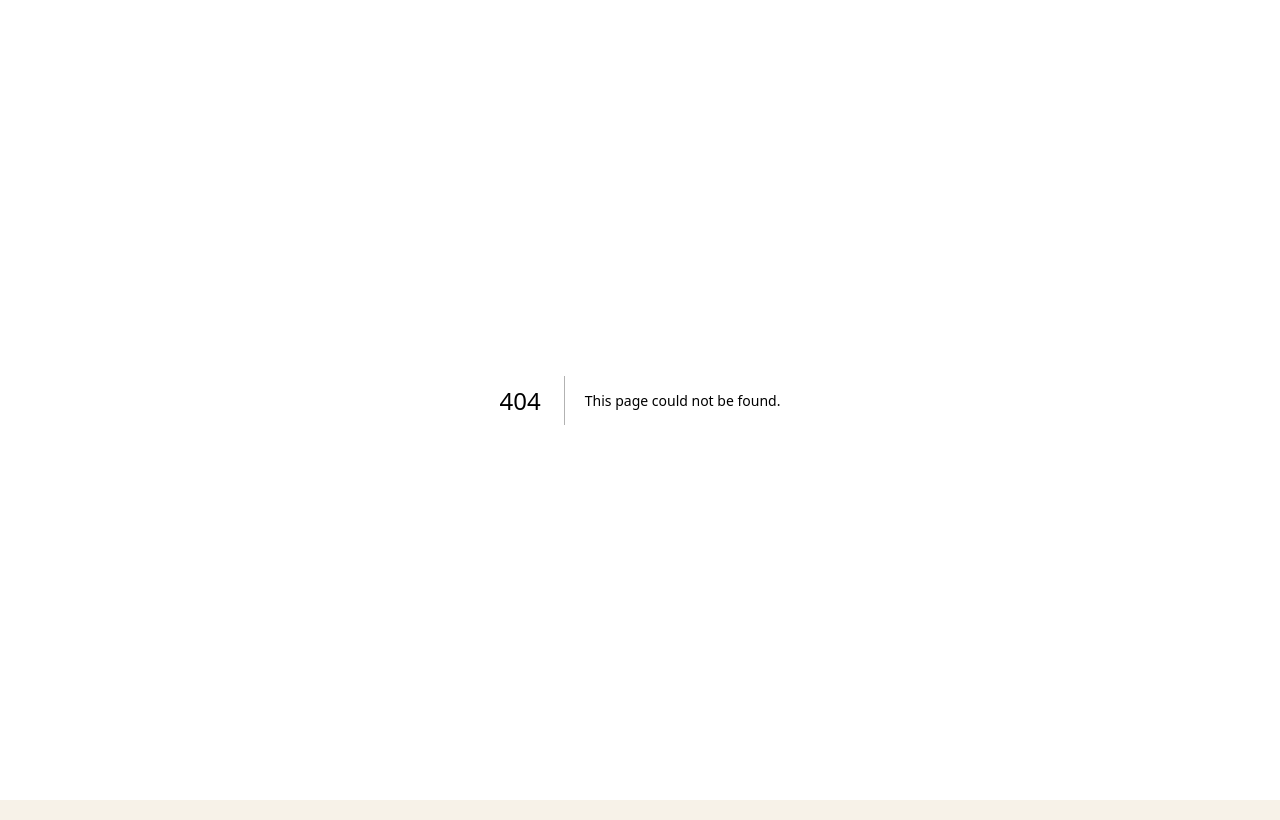
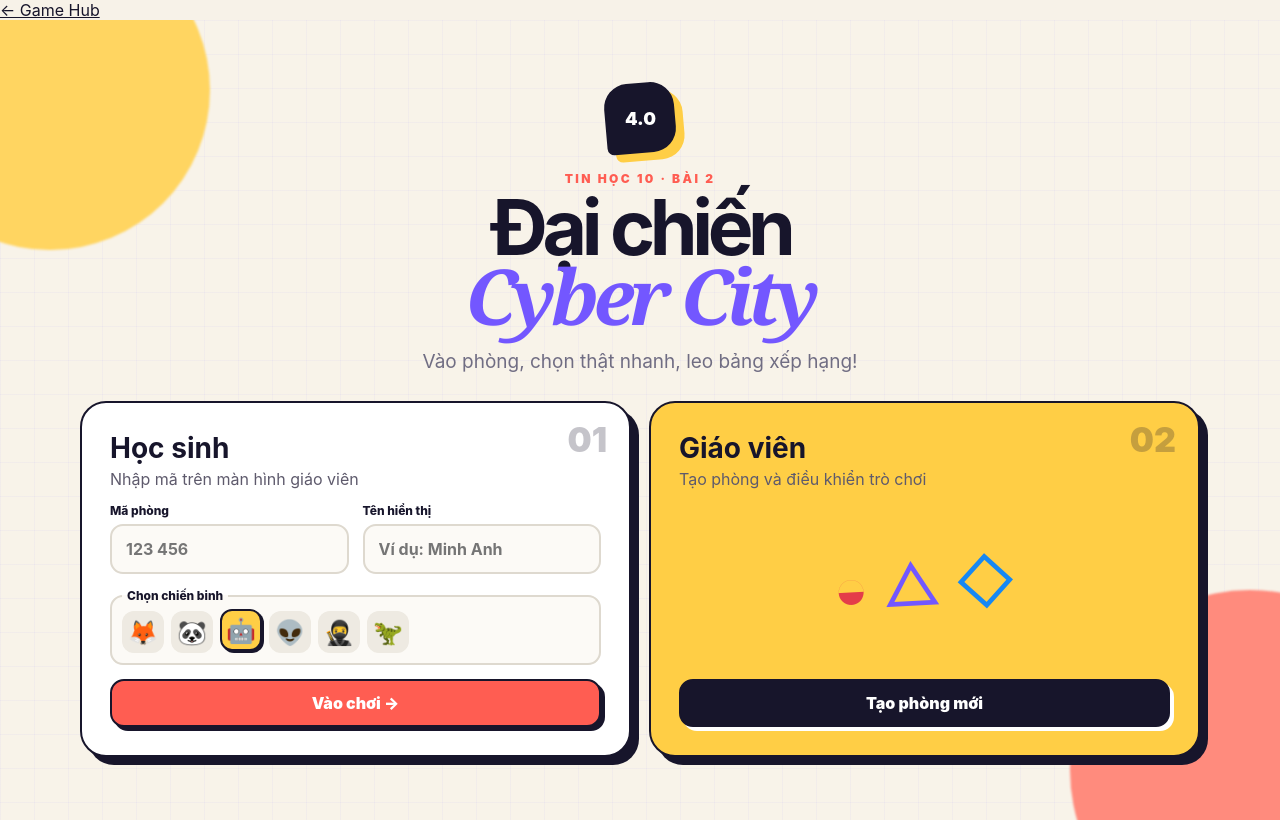
Before and after one commit to VanLung/Mini-Game, a Next.js app: page /cyber-city in a window 1280 px wide. Before the commit this address had no page. Built offline with nearby package versions, Linux system fonts and the light colour scheme.

Commit message:
feat: add Cyber City game route

```diff
--- /dev/null
+++ b/app/cyber-city/page.tsx
@@ -0,0 +1,11 @@
+import Link from "next/link";
+import { Landing } from "@/components/Landing";
+
+export default function CyberCityPage() {
+  return (
+    <>
+      <Link className="game-back-link" href="/">← Game Hub</Link>
+      <Landing />
+    </>
+  );
+}
```
